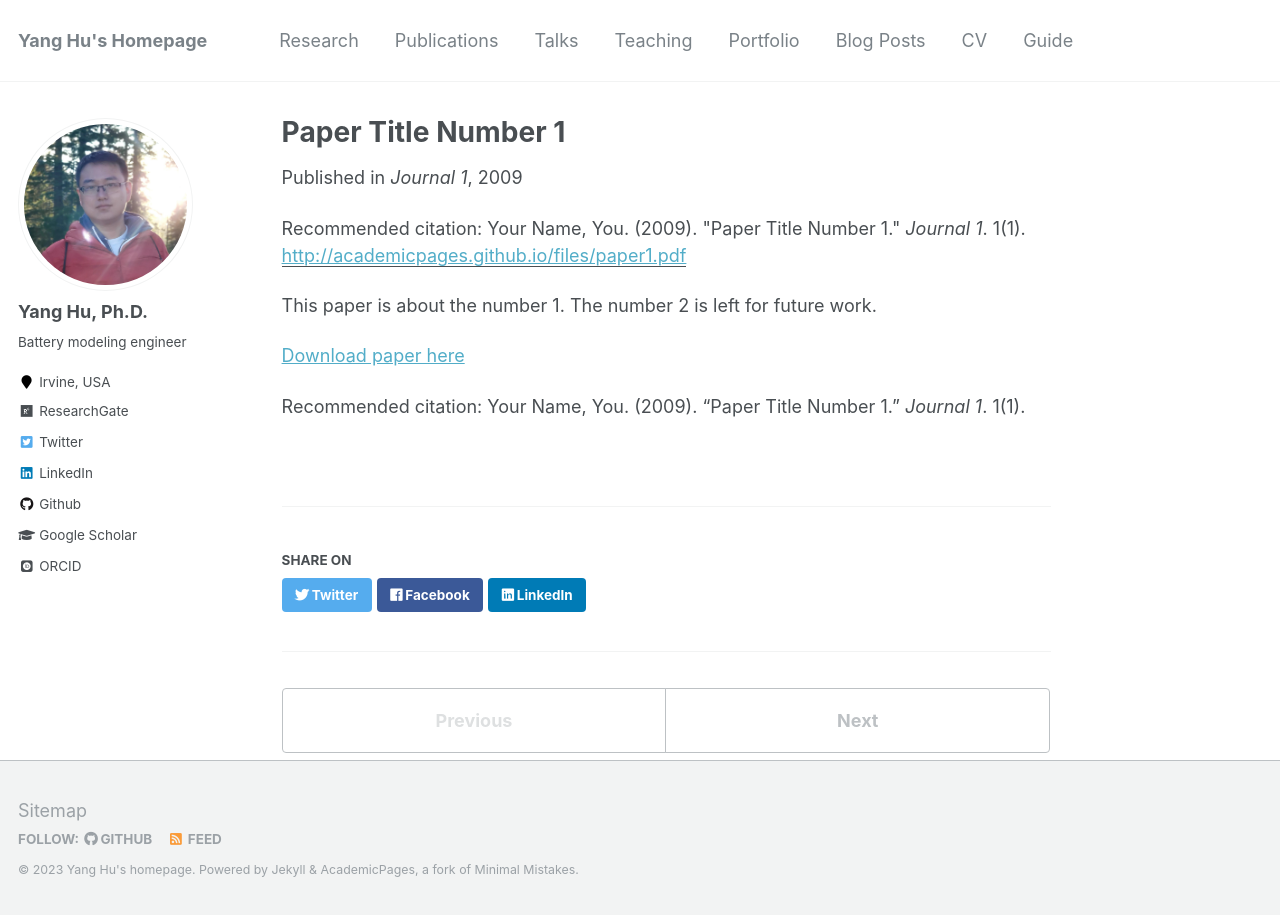
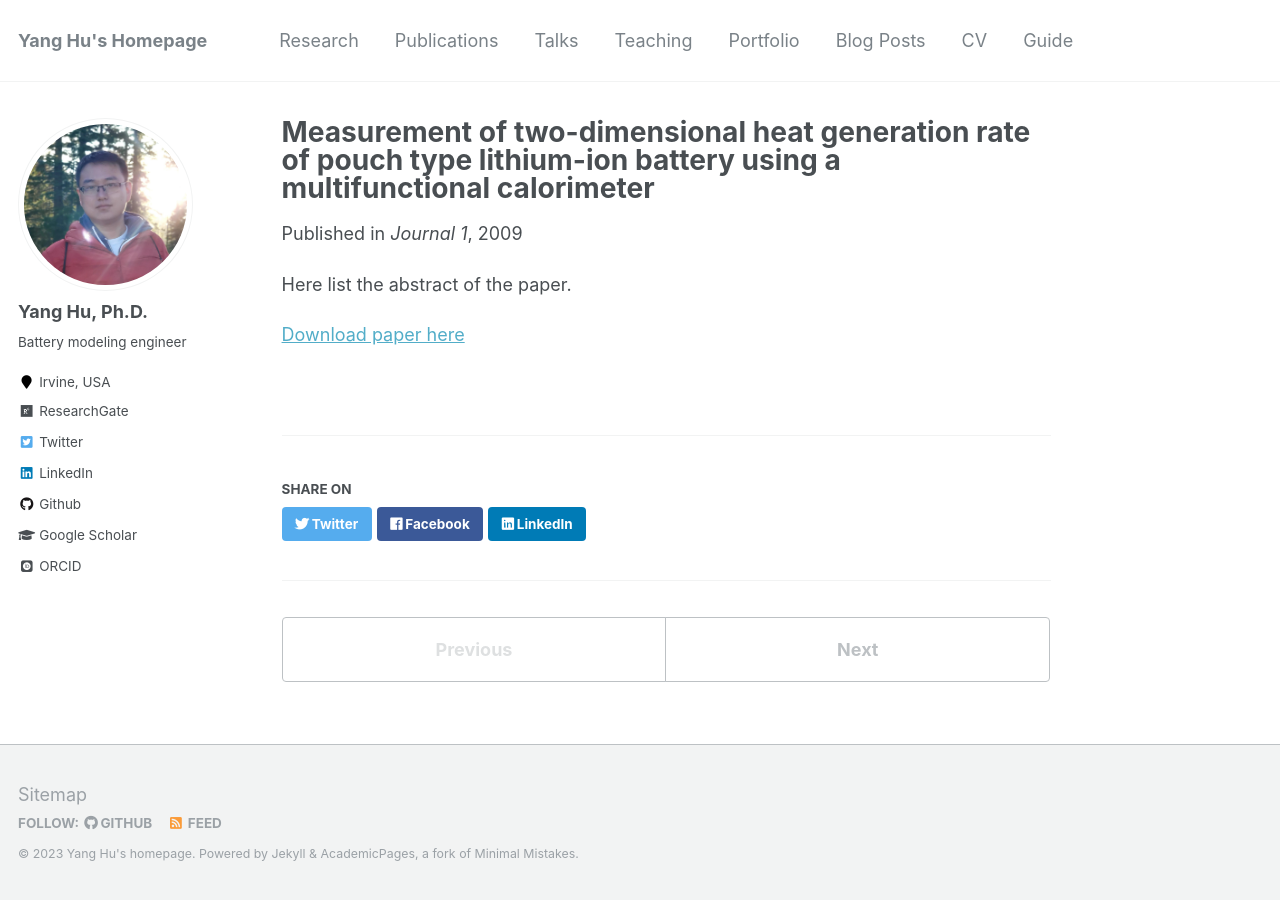
Before and after one commit to hy611/hy611.github.io, a Jekyll site: the page built from _publications/2009-10-01-paper-title-number-1.md, in a window 1280 px wide. Built offline with Jekyll 4.4.1, drawn with Linux system fonts in a browser that asks for light colours; some web fonts are replaced.

Commit message:
modify publication record

```diff
--- a/_publications/2009-10-01-paper-title-number-1.md
+++ b/_publications/2009-10-01-paper-title-number-1.md
@@ -1,15 +1,11 @@
 ---
-title: "Paper Title Number 1"
+title: "Measurement of two-dimensional heat generation rate of pouch type lithium-ion battery using a multifunctional calorimeter"
 collection: publications
-permalink: /publication/2009-10-01-paper-title-number-1
 excerpt: 'This paper is about the number 1. The number 2 is left for future work.'
 date: 2009-10-01
 venue: 'Journal 1'
 paperurl: 'http://academicpages.github.io/files/paper1.pdf'
-citation: 'Your Name, You. (2009). &quot;Paper Title Number 1.&quot; <i>Journal 1</i>. 1(1).'
 ---
-This paper is about the number 1. The number 2 is left for future work.
+Here list the abstract of the paper.
 
 [Download paper here](http://academicpages.github.io/files/paper1.pdf)
-
-Recommended citation: Your Name, You. (2009). "Paper Title Number 1." <i>Journal 1</i>. 1(1).
```
